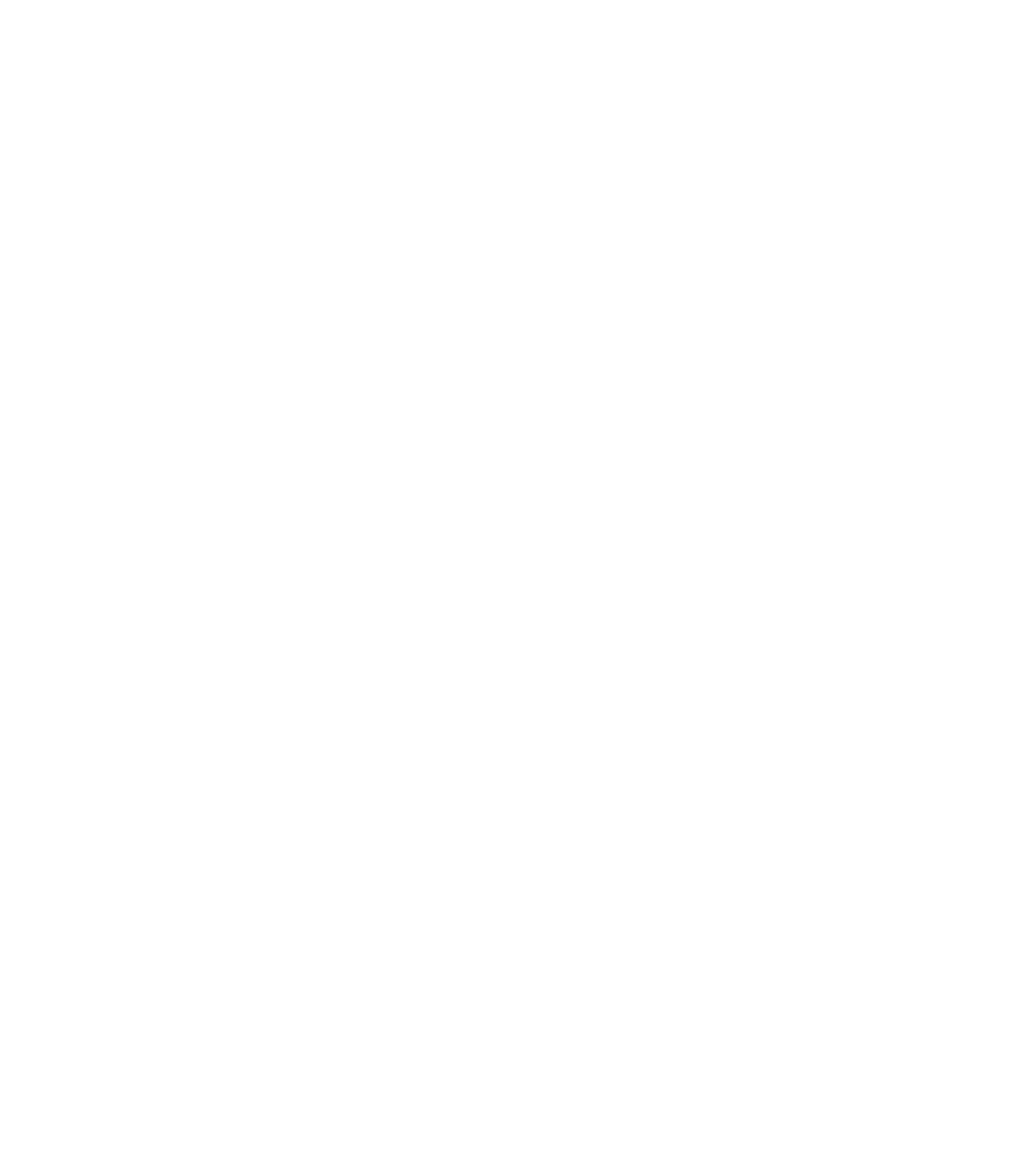
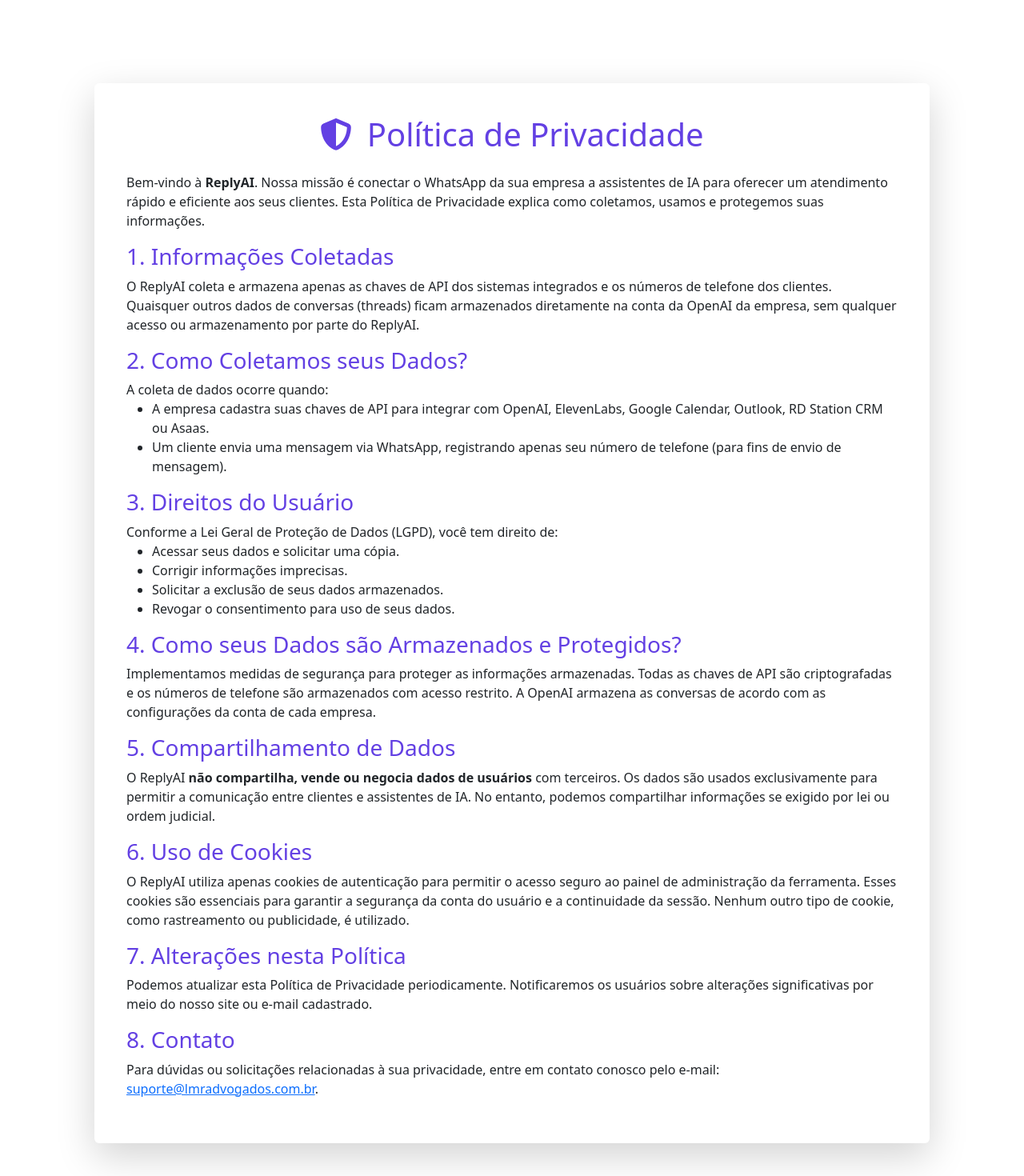
Before and after one commit to davidmrtns/replyai-frontend, a React (Create React App) app: page /politica-de-privacidade in a window 1280 px wide. Before the commit this address had no page. Shown: the top 1470 px of the page at 80% size. Before the commit the page ends 800 px from the top, so only its background shows below. Built offline with nearby package versions, Linux system fonts and the light colour scheme.

Commit message:
Inclusão da página de política de privacidade

```diff
--- a/src/App.css
+++ b/src/App.css
@@ -18,3 +18,12 @@
   font-weight: 500;
   font-style: normal;
 }
+
+.politica{
+  background-color: #fff;
+  color: #333;
+}
+
+.politica h1, .politica h3{
+  color: #6340e3;
+}
--- a/src/AppRoutes.js
+++ b/src/AppRoutes.js
@@ -8,6 +8,7 @@
 import Usuarios from './components/Usuarios';
 import AuthFeedback from './components/AuthFeedback';
 import EditorExemplosPrompt from './components/EditorExemplosPrompt';
+import PoliticaPrivacidade from './components/PoliticaPrivacidade';
 
 export async function loader({ params }) {
     return params;
@@ -29,6 +30,7 @@
                 <Route path="novo-usuario" element={<UsuarioUnico novoUsuario={true} />} />
                 <Route path="/prompts" element={<EditorExemplosPrompt />} />
             </Route>
+            <Route path="/politica-de-privacidade" element={<PoliticaPrivacidade />} />
             <Route path="/auth-success" element={<AuthFeedback status="success" />} />
             <Route path="/auth-failed" element={<AuthFeedback status="failed" />} />
         </Routes>
--- /dev/null
+++ b/src/components/PoliticaPrivacidade.js
@@ -0,0 +1,76 @@
+import React from "react";
+import { Container, Card } from "react-bootstrap";
+import { FontAwesomeIcon } from "@fortawesome/react-fontawesome";
+import { faShieldAlt } from "@fortawesome/free-solid-svg-icons";
+
+const PoliticaPrivacidade = () => {
+    return (
+        <Container className="p-5">
+            <Card className="shadow-lg border-0 p-4 politica">
+                <Card.Body>
+                    <h1 className="text-center mb-4">
+                        <FontAwesomeIcon icon={faShieldAlt} className="me-2" /> Política de Privacidade
+                    </h1>
+                    <p>
+                        Bem-vindo à <strong>ReplyAI</strong>. Nossa missão é conectar o WhatsApp da sua empresa a assistentes de IA para
+                        oferecer um atendimento rápido e eficiente aos seus clientes. Esta Política de Privacidade explica como coletamos,
+                        usamos e protegemos suas informações.
+                    </p>
+                    <h3>1. Informações Coletadas</h3>
+                    <p>
+                        O ReplyAI coleta e armazena apenas as chaves de API dos sistemas integrados e os números de telefone dos clientes.
+                        Quaisquer outros dados de conversas (threads) ficam armazenados diretamente na conta da OpenAI da empresa, sem
+                        qualquer acesso ou armazenamento por parte do ReplyAI.
+                    </p>
+                    <h3>2. Como Coletamos seus Dados?</h3>
+                    <p>
+                        A coleta de dados ocorre quando:
+                        <ul>
+                            <li>A empresa cadastra suas chaves de API para integrar com OpenAI, ElevenLabs, Google Calendar, Outlook, RD Station CRM ou Asaas.</li>
+                            <li>Um cliente envia uma mensagem via WhatsApp, registrando apenas seu número de telefone (para fins de envio de mensagem).</li>
+                        </ul>
+                    </p>
+                    <h3>3. Direitos do Usuário</h3>
+                    <p>
+                        Conforme a Lei Geral de Proteção de Dados (LGPD), você tem direito de:
+                        <ul>
+                            <li>Acessar seus dados e solicitar uma cópia.</li>
+                            <li>Corrigir informações imprecisas.</li>
+                            <li>Solicitar a exclusão de seus dados armazenados.</li>
+                            <li>Revogar o consentimento para uso de seus dados.</li>
+                        </ul>
+                    </p>
+                    <h3>4. Como seus Dados são Armazenados e Protegidos?</h3>
+                    <p>
+                        Implementamos medidas de segurança para proteger as informações armazenadas. Todas as chaves de API são criptografadas e
+                        os números de telefone são armazenados com acesso restrito. A OpenAI armazena as conversas de acordo com as configurações
+                        da conta de cada empresa.
+                    </p>
+                    <h3>5. Compartilhamento de Dados</h3>
+                    <p>
+                        O ReplyAI <strong>não compartilha, vende ou negocia dados de usuários</strong> com terceiros. Os dados são usados exclusivamente
+                        para permitir a comunicação entre clientes e assistentes de IA. No entanto, podemos compartilhar informações se exigido por
+                        lei ou ordem judicial.
+                    </p>
+                    <h3>6. Uso de Cookies</h3>
+                    <p>
+                        O ReplyAI utiliza apenas cookies de autenticação para permitir o acesso seguro ao painel de administração da ferramenta. Esses cookies
+                        são essenciais para garantir a segurança da conta do usuário e a continuidade da sessão. Nenhum outro tipo de cookie, como rastreamento ou
+                        publicidade, é utilizado.
+                    </p>
+                    <h3>7. Alterações nesta Política</h3>
+                    <p>
+                        Podemos atualizar esta Política de Privacidade periodicamente. Notificaremos os usuários sobre alterações significativas
+                        por meio do nosso site ou e-mail cadastrado.
+                    </p>
+                    <h3>8. Contato</h3>
+                    <p>
+                        Para dúvidas ou solicitações relacionadas à sua privacidade, entre em contato conosco pelo e-mail: <a href="mailto:suporte@lmradvogados.com.br">suporte@lmradvogados.com.br</a>.
+                    </p>
+                </Card.Body>
+            </Card>
+        </Container>
+    );
+};
+
+export default PoliticaPrivacidade;
```
